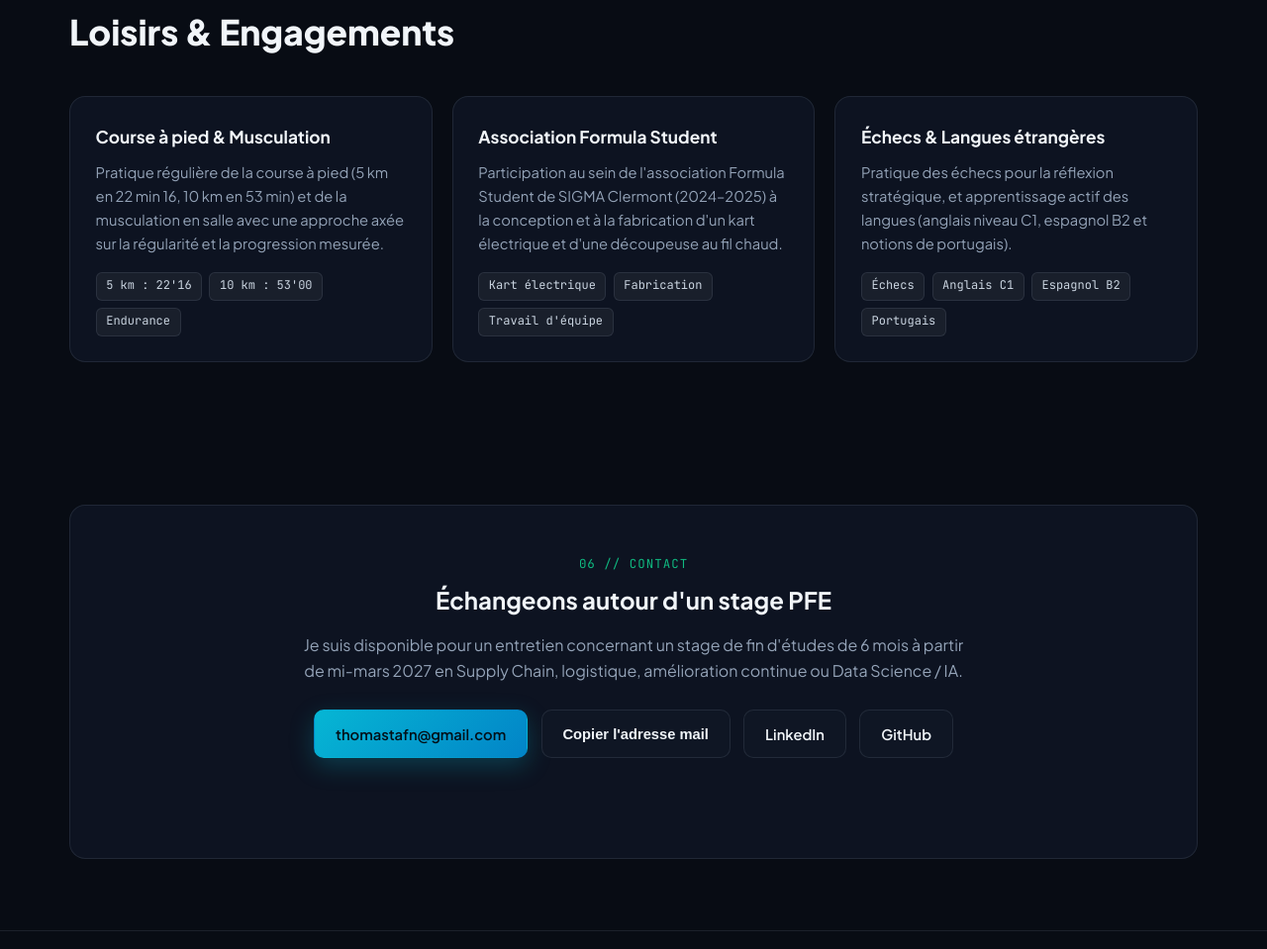
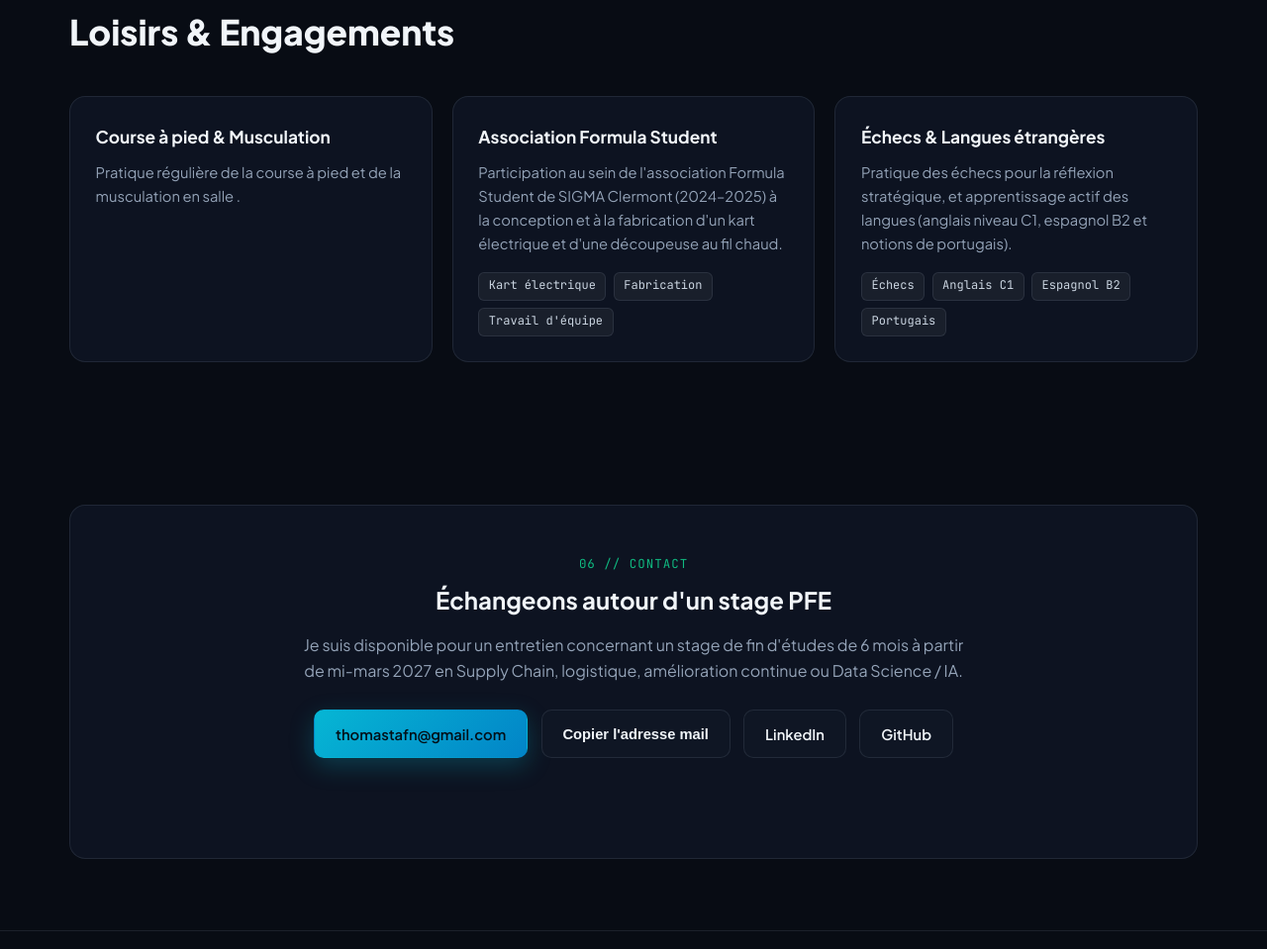
Before and after one commit to thomastafn-sudo/thomastafn-sudo.github.io, a plain HTML site: page index.html in a window 1280 px wide. Shown: the part 4336-5295 px from the top of the page at 99% size. Drawn offline with Linux system fonts and the light colour scheme.

Commit message:
Simplify description of running and weight training
Removed specific running times and simplified the description of running and weight training.

```diff
--- a/index.html
+++ b/index.html
@@ -469,11 +469,8 @@
           <div class="glass-card">
             <h3 data-i18n="hob_c1_t">Course à pied &amp; Musculation</h3>
             <p data-i18n="hob_c1_d">
-              Pratique régulière de la course à pied (5 km en 22 min 16, 10 km en 53 min) et de la musculation en salle avec une approche axée sur la régularité et la progression mesurée.
+              Pratique régulière de la course à pied et de la musculation en salle .
             </p>
-            <div class="tag-list" style="margin-top: 1rem;">
-              <span>5 km : 22'16</span><span>10 km : 53'00</span><span>Endurance</span>
-            </div>
           </div>
 
           <div class="glass-card">
```
